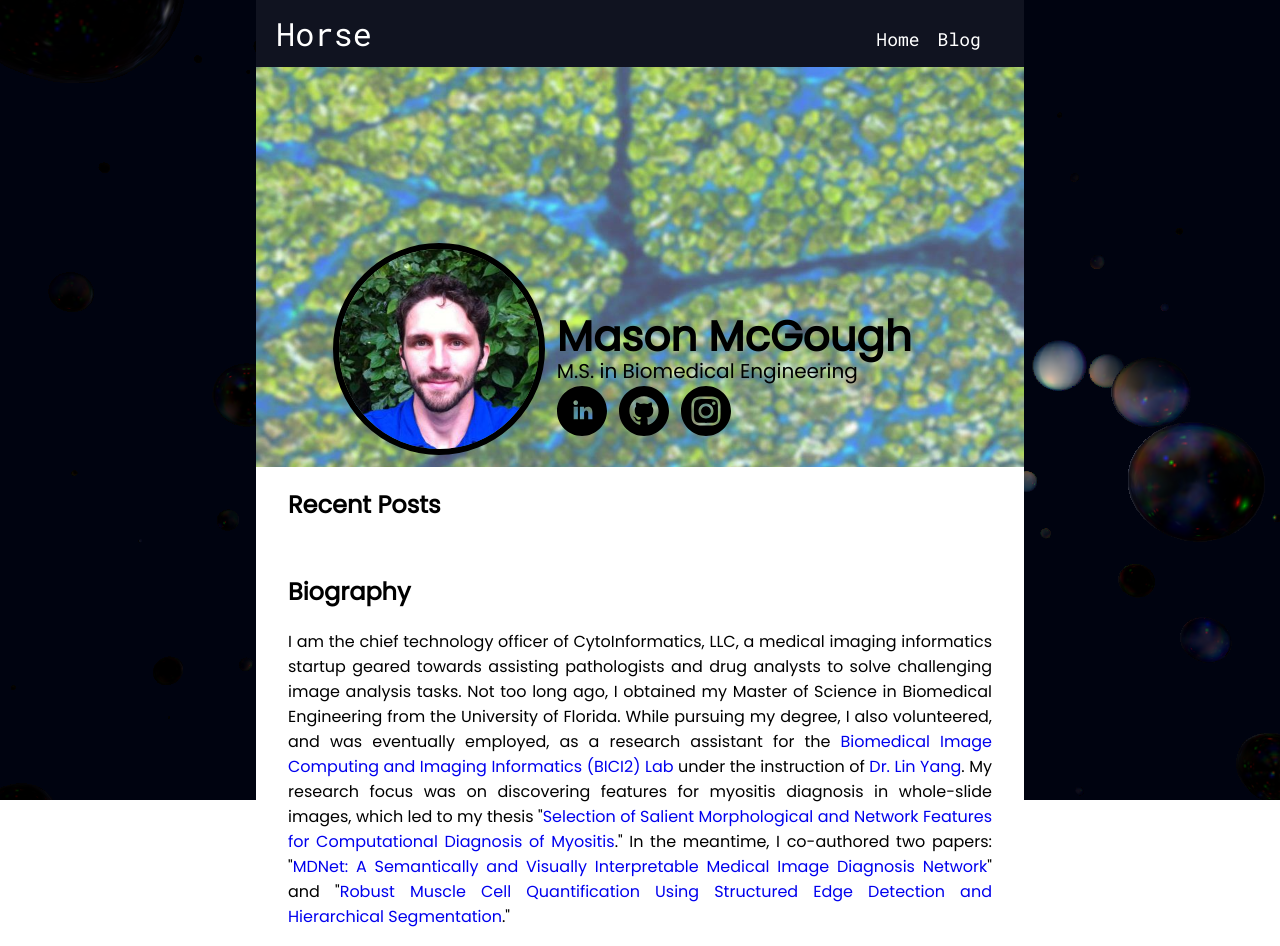
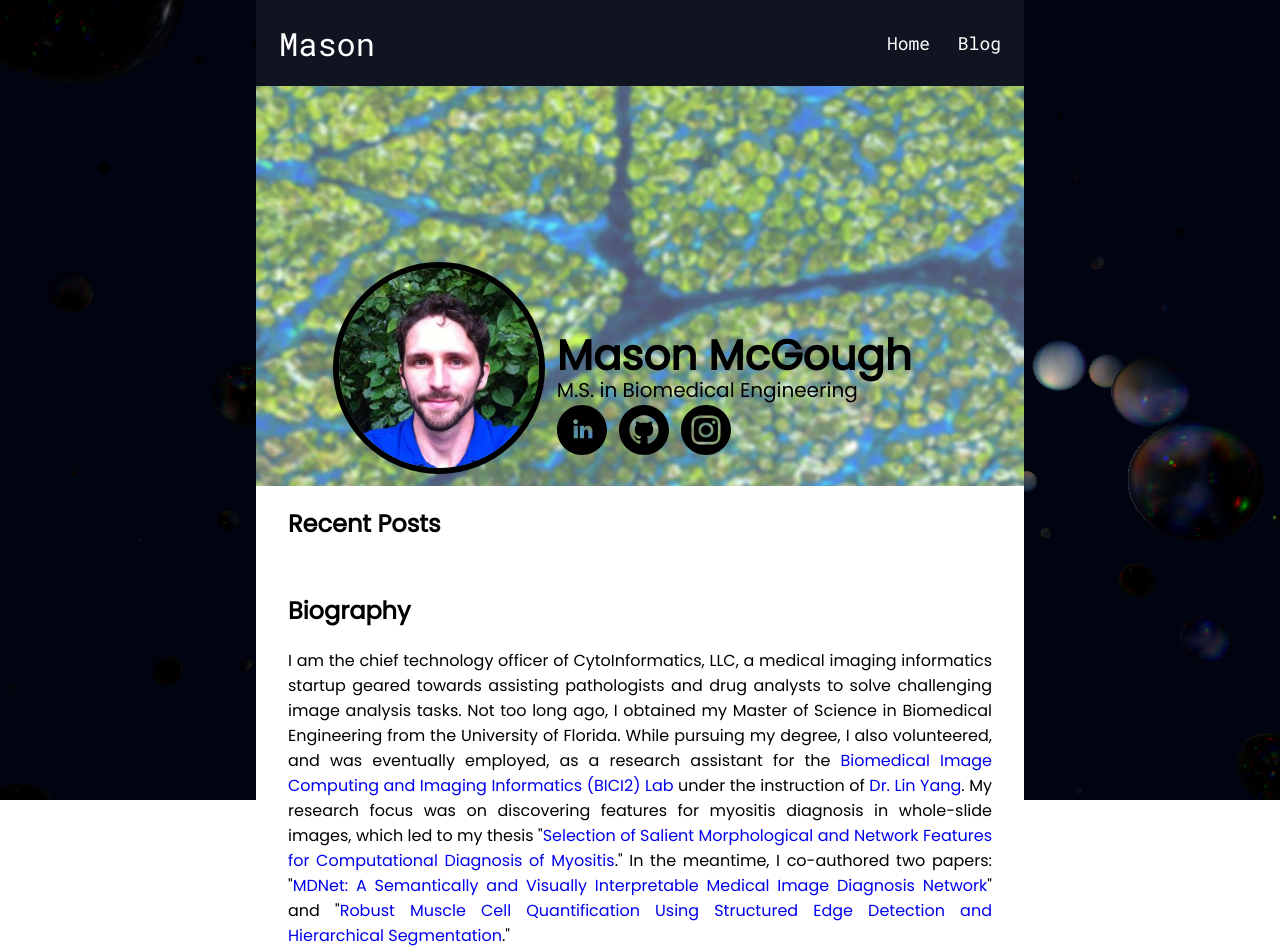
Before and after one commit to Mason-McGough/MyWebsite, a Django app: page / in a window 1280 px wide. Shown: the top 946 px of the page. Run offline with Django 3.2, Linux system fonts and the light colour scheme; data that the repository does not hold is empty; some libraries are stand-ins or nearby versions.

Commit message:
Replaced navbar with table to fix alignment issues (fight me);

```diff
--- a/static/css/mycss.css
+++ b/static/css/mycss.css
@@ -85,17 +85,20 @@ a {
     padding: 12px 20px 12px 20px;
 }
 
+.navbar-table {
+    width: 100%;
+}
+
 #navbar-home-link {
-    display: inline-block;
-    width: 15%;
     font-size: 32px;
 }
 
-.navbar-menu-list {
-    display: inline-flex;
-    justify-content: flex-end;
-    width: 75%;
-    margin: 0 0 0 auto;
+.navbar-menu-left {
+    text-align: left;
+}
+
+.navbar-menu-right {
+    text-align: right;
 }
 
 .navbar-menu-list-item {
--- a/templates/navbar.html
+++ b/templates/navbar.html
@@ -1,18 +1,26 @@
 <nav id="navbar" class="font-roboto background-dark">
-  <a class="color-white" id="navbar-home-link" href="{% url 'home' %}">Horse</a>
+  <table class="navbar-table">
+    <tr>
+      <td class="navbar-menu-left">
+        <a class="color-white" id="navbar-home-link" href="{% url 'home' %}">Mason</a>
+      </td>
 
-  <ul class="navbar-menu-list">
+      <td class="navbar-menu-right">
+        <ul>
           <li class="navbar-menu-list-item">
             <a class="color-white" href="{% url 'home' %}">Home</a>
           </li>
           <li class="navbar-menu-list-item">
             <a class="color-white" href="{% url 'blog' %}">Blog</a>
           </li>
-<!--     <li class="navbar-menu-list-item">
+  <!--         <li class="navbar-menu-list-item">
             <a class="color-white" href="{% url 'blog' %}">Research</a>
           </li>
           <li class="navbar-menu-list-item">
             <a class="color-white" href="{% url 'blog' %}">Hobbies</a>
           </li> -->
         </ul>
+      </td>
+    </tr>
+  </table>
 </nav>
--- a/templates/posts/welcome.html
+++ b/templates/posts/welcome.html
@@ -7,7 +7,7 @@
 
   <p>Hello and welcome to my website! My intention is to use this website as a reference for my professional information as well as ongoing hobbies and interests. As I work on new projects or research new interesting topics, expect to see new posts about it on this blog.</p>
 
-  <p>Soon you should find a post / tutorial detailing how I made this website! It will likely be split into multiple parts to cover all of the details.</p>
+  <p>Soon you should find a post / tutorial detailing how I made this website. It will likely be split into multiple parts to cover all of the details.</p>
 
   <p>Thanks for visiting! Stay tuned.</p>
 </div>
```
Lines whose indentation alone changed are shown as unchanged.
